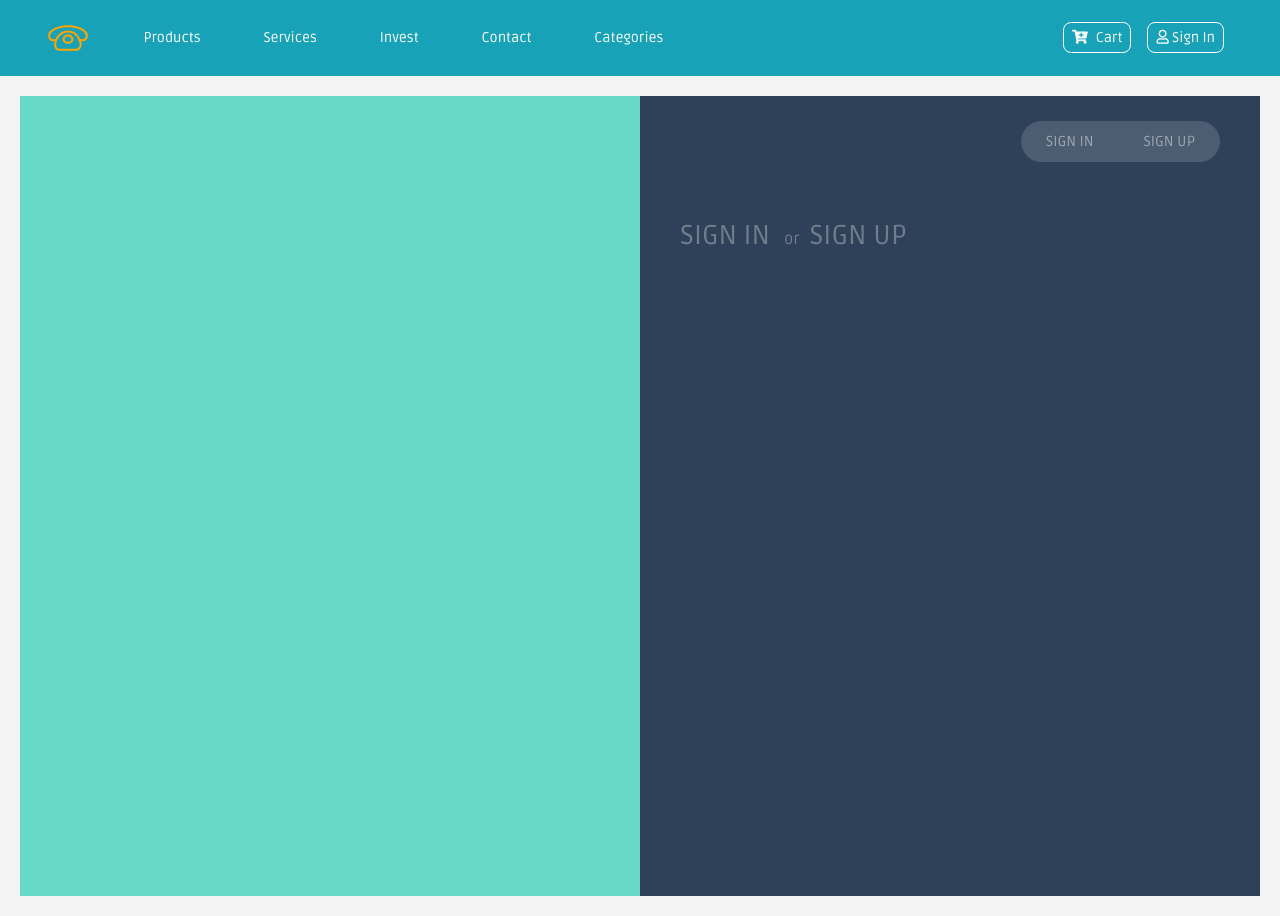
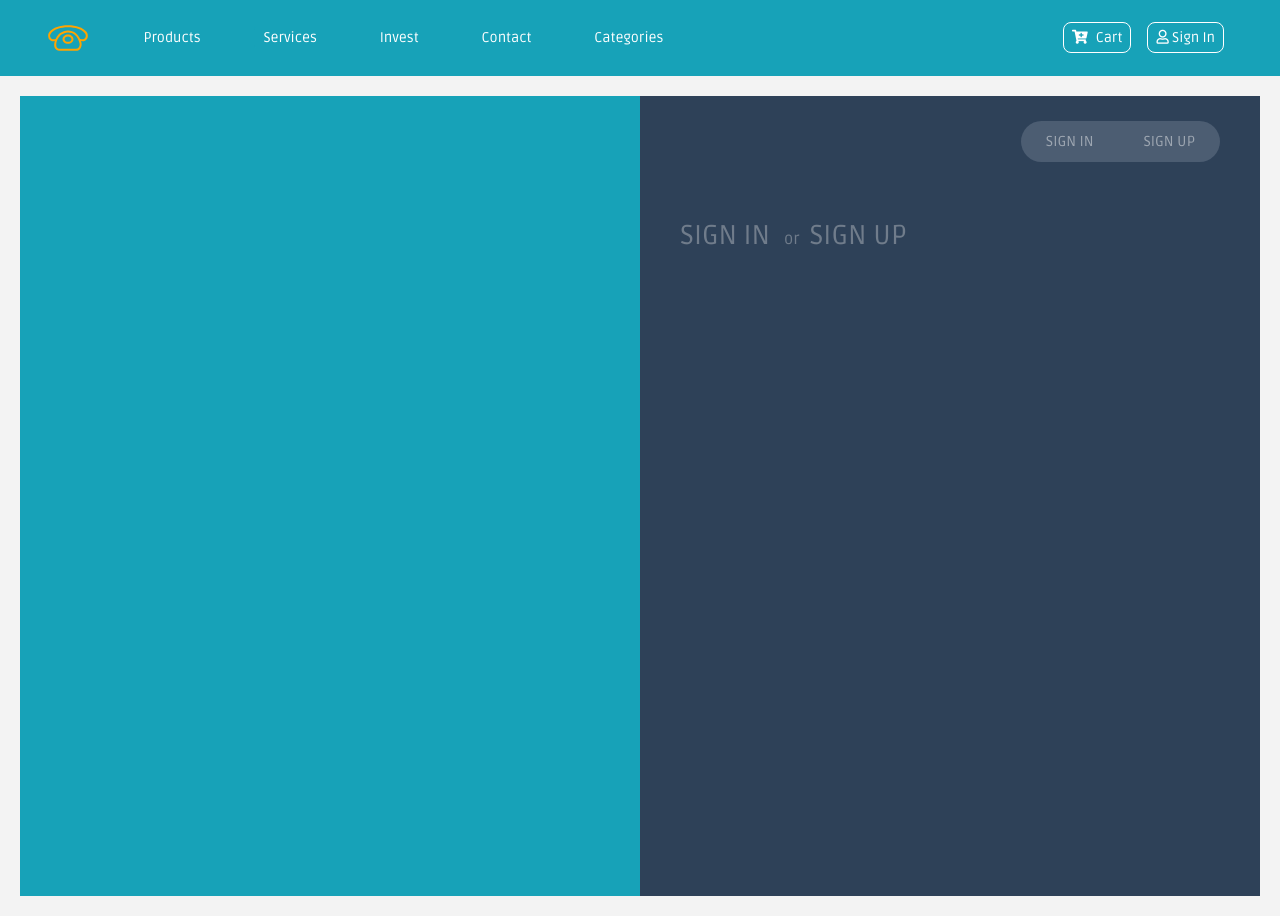
Before and after one commit to Nicxzmiller/ecommerce, a React (Create React App) app: page /signin in a window 1280 px wide. Built offline with nearby package versions, Linux system fonts and the light colour scheme.

Commit message:
sign-in tweaks

```diff
--- a/src/App.css
+++ b/src/App.css
@@ -32,7 +32,7 @@ body{
 
 .App__Aside{
   width: 50%;
-  background-color: #66DAC7;
+  background-color: var(--myColor);
 }
 
 .App__Form{
```
